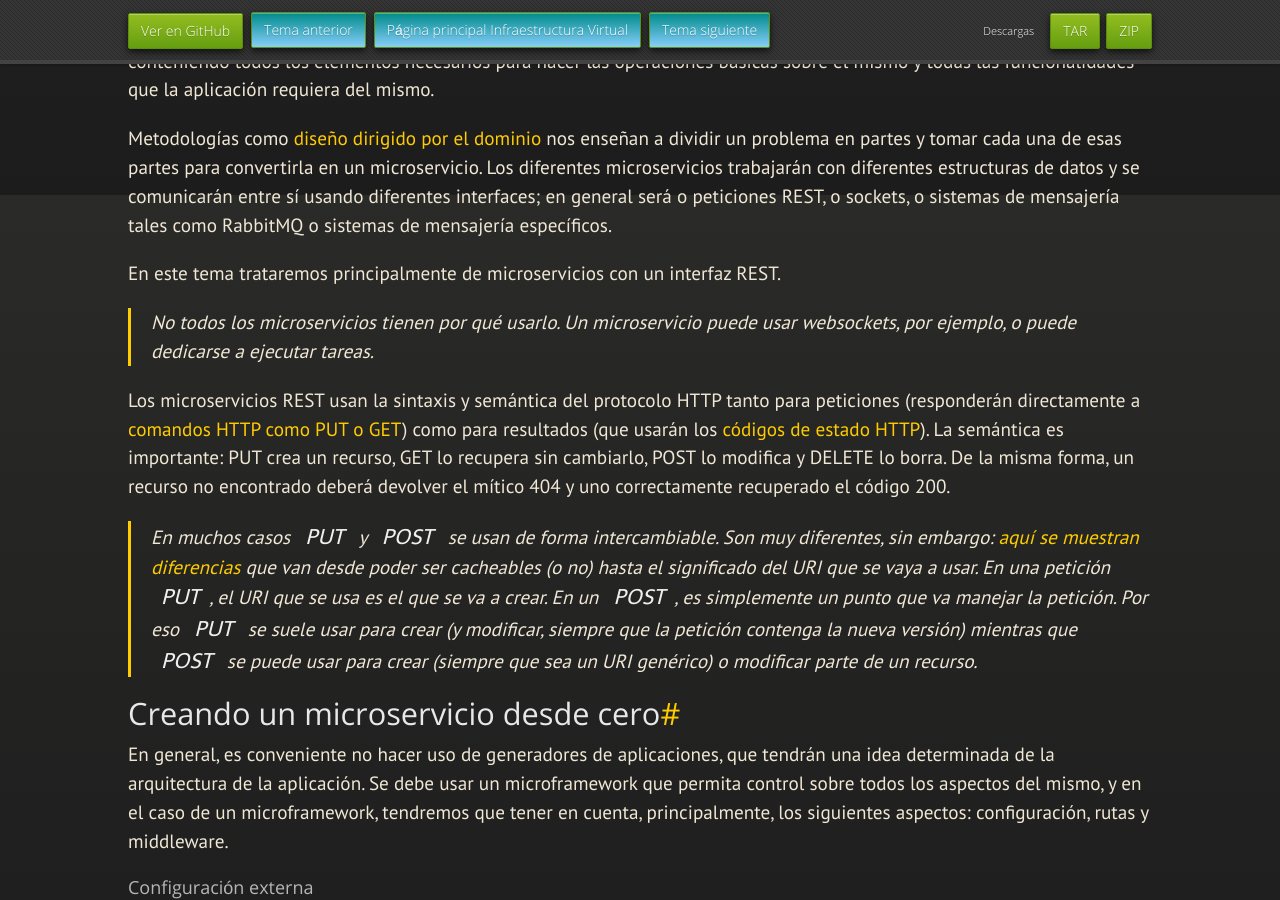
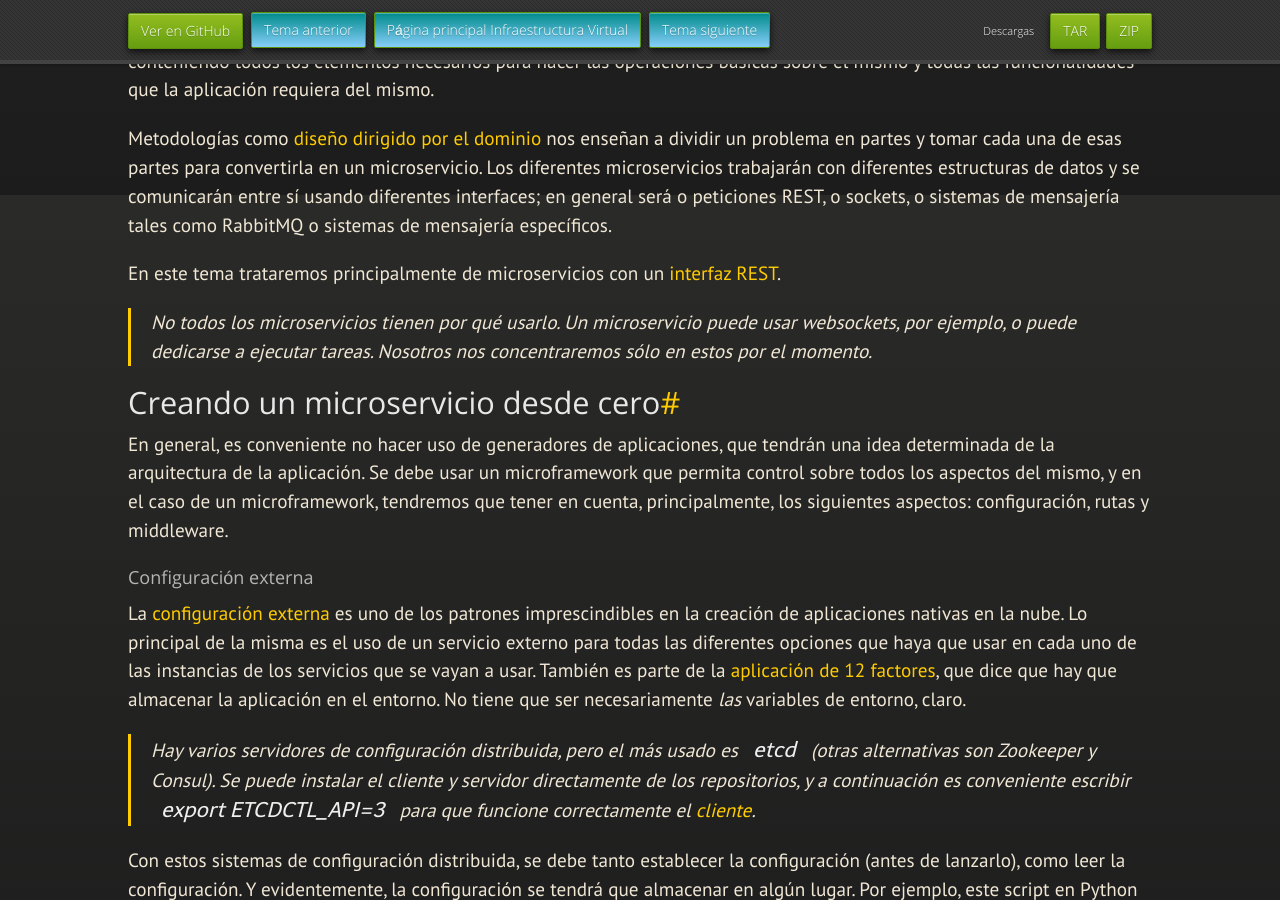
Before and after one commit to JJ/IV, a Jekyll site: the page built from documentos/temas/Microservicios.md, in a window 1280 px wide and 900 px high, scrolled down 1605 px. Built offline with Jekyll 4.4.1, drawn with Linux system fonts in a browser that asks for light colours; nearby versions of some CDN libraries; some web fonts are replaced; our own code applies the rules of GitHub Pages for plain Markdown files.

Commit message:
Sync documentos/temas/Microservicios.md de master a gh-pages

```diff
--- a/documentos/temas/Microservicios.md
+++ b/documentos/temas/Microservicios.md
@@ -77,33 +77,12 @@ interfaces; en general será o peticiones REST, o sockets, o sistemas de
 mensajería tales como RabbitMQ o sistemas de mensajería específicos.
 
 En este tema trataremos principalmente de microservicios con un
-interfaz REST.
+[interfaz REST](REST).
 
 > No todos los microservicios tienen por qué usarlo. Un microservicio
-puede usar websockets, por ejemplo, o puede dedicarse a ejecutar
-tareas.
+> puede usar websockets, por ejemplo, o puede dedicarse a ejecutar
+> tareas. Nosotros nos concentraremos sólo en estos por el momento.
 
-Los microservicios REST usan la sintaxis y semántica del protocolo HTTP tanto
-para peticiones (responderán directamente a
-[comandos HTTP como PUT o GET](https://developer.mozilla.org/es/docs/Web/HTTP/Methods))
-como para resultados (que usarán los
-[códigos de estado HTTP](https://developer.mozilla.org/es/docs/Web/HTTP/Status)).
-La semántica es importante: PUT crea un recurso, GET lo recupera sin cambiarlo,
-POST lo modifica y DELETE lo borra. De la misma forma, un recurso no encontrado
-deberá devolver el mítico 404 y uno correctamente recuperado el código
-200.
-
-> En muchos casos `PUT` y `POST` se usan de forma intercambiable. Son
-> muy diferentes, sin
-> embargo:
-> [aquí se muestran diferencias](https://stackoverflow.com/questions/107390/whats-the-difference-between-a-post-and-a-put-http-request)
-> que van desde poder ser cacheables (o no) hasta el significado del URI
-> que se vaya a usar. En una petición `PUT`, el URI que se usa es el
-> que se va a crear. En un `POST`, es simplemente un punto que va
-> manejar la petición. Por eso `PUT` se suele usar para crear (y
-> modificar, siempre que la petición contenga la nueva versión)
-> mientras que `POST` se puede usar para crear (siempre que sea un URI
-> genérico) o modificar parte de un recurso.
 
 ## Creando un microservicio desde cero
 
```
